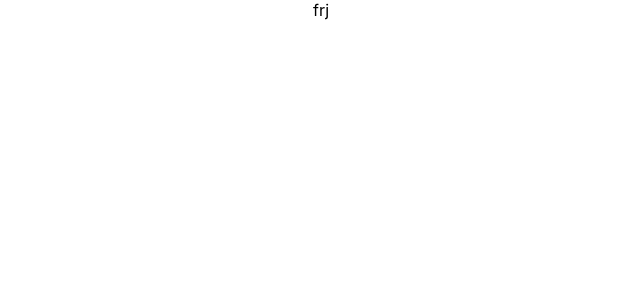
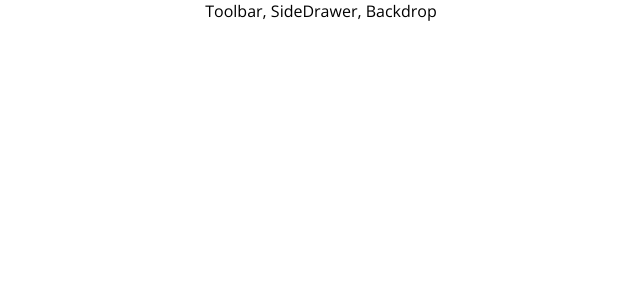
Before and after one commit to kumari-sudha/Burger, a React app: page / in a window 1280 px wide. Shown: the top 300 px of the page, without its empty margins (319-959 px from the left). Built offline with nearby package versions, Linux system fonts and the light colour scheme.

Commit message:
layout for project is setup correctly

```diff
--- a/src/App.js
+++ b/src/App.js
@@ -1,10 +1,13 @@
-import React from 'react';
-import './App.css';
+import React from "react";
+import "./App.css";
+import Layout from "./components/Layout/Layout";
 
 function App() {
   return (
     <div className="App">
-     frj
+      <Layout>
+        <p>text</p>
+      </Layout>
     </div>
   );
 }
--- /dev/null
+++ b/src/components/Layout/Layout.js
@@ -0,0 +1,11 @@
+import React from "react";
+import Aux from "../../hoc/Aux";
+
+const layout = (props) => (
+  <Aux>
+    <div>Toolbar, SideDrawer, Backdrop</div>
+    <main>{props.childern}</main>
+  </Aux>
+);
+
+export default layout;
--- /dev/null
+++ b/src/hoc/Aux.js
@@ -0,0 +1,3 @@
+const aux = (props) => props.children;
+
+export default aux;
--- a/src/index.css
+++ b/src/index.css
@@ -1,8 +1,6 @@
 body {
   margin: 0;
-  font-family: -apple-system, BlinkMacSystemFont, 'Segoe UI', 'Roboto', 'Oxygen',
-    'Ubuntu', 'Cantarell', 'Fira Sans', 'Droid Sans', 'Helvetica Neue',
-    sans-serif;
+  font-family: "open sans", sans-serif;
   -webkit-font-smoothing: antialiased;
   -moz-osx-font-smoothing: grayscale;
 }
```
